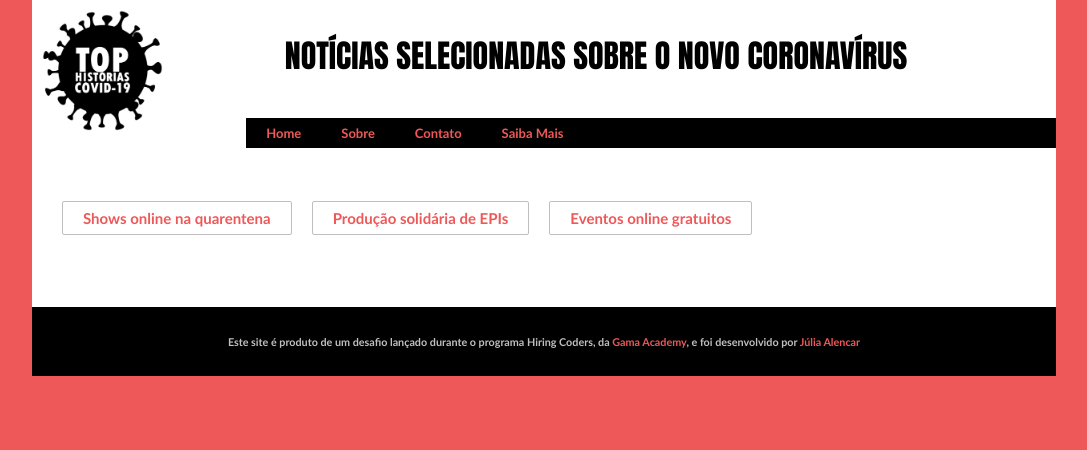
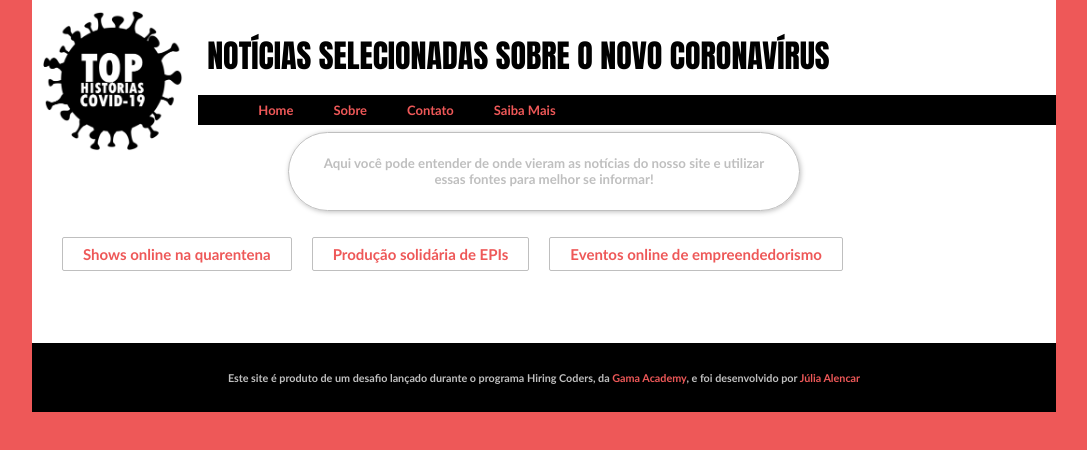
Before and after one commit to JuliaAlencar/gama-site-covid, a plain HTML site: page SaibaMais.html in a window 1280 px wide. Shown: the whole page, without its empty margins (96-1183 px from the left). Drawn offline with Linux system fonts and the light colour scheme.

Commit message:
alterações ao cabeçalho

```diff
--- a/SaibaMais.html
+++ b/SaibaMais.html
@@ -7,7 +7,7 @@
 	<body>
 		<header>
 			<div id="Logo">
-				<img src="imagens\Logo COVID.png" width="50%"/>
+				<img src="imagens\Logo COVID.png" width="100%"/>
 			</div>
 			<div id="Side">
 				<div id="Titulo">
@@ -23,6 +23,9 @@
 
 		</header>
 		<main>
+			<div id="Descricao">
+				<h5>Aqui você pode entender de onde vieram as notícias do nosso site e utilizar essas fontes para melhor se informar!</h5>
+			</div>
 			<ul id="linksSaibaMais">
 				<li>
 					<a href="https://www.techtudo.com.br/listas/2020/03/festivais-online-fazem-sucesso-na-quarentena-saiba-assistir-aos-shows.ghtml"> Shows online na quarentena </a>
@@ -31,7 +34,7 @@
 					<a href="https://www.diariodepernambuco.com.br/noticia/brasil/2020/04/parceria-exercito-ufrgs-fabricante-armamentos-producao-epi-covid19.html"> Produção solidária de EPIs </a>
 				</li>
 				<li>
-					<a href="https://exame.abril.com.br/pme/48-eventos-online-para-empreendedores-que-acontecem-em-abril/"> Eventos online gratuitos </a>
+					<a href="https://exame.abril.com.br/pme/48-eventos-online-para-empreendedores-que-acontecem-em-abril/"> Eventos online de empreendedorismo </a>
 				</li>
 			</ul>
 		</main>
--- a/estilo.css
+++ b/estilo.css
@@ -16,9 +16,28 @@ header{
 
 }
 
+header img{
+	width: 60%;
+}
+
+#Descricao{
+	box-shadow: 1px 1px 5px #BFBFBF;
+	margin-right: 24%;
+	margin-left: 24%;
+	margin-top: -3%;
+	border-style: solid;
+	border-color: #BFBFBF;
+	border-width: 1px;
+	border-radius: 40px;
+	padding-left: 2%;
+	padding-right: 2%;
+}
+
 #Titulo{
 	font-family: "Impact";
 	float: left;
+	margin-left: -9%;
+	margin-bottom: -3%
 }
 
 #navbar{
@@ -26,7 +45,6 @@ header{
 	list-style-type: none;
 	overflow: hidden;
 	background-color: #000000;
-	padding-left: 0%;
 	padding-right: 5%;
 	height: 30px;
 	width:100%;
```
Also changed, not shown: Contato.html (+1 -2 lines), Sobre.html (+1 -1 lines), index.html (+2 -2 lines).
